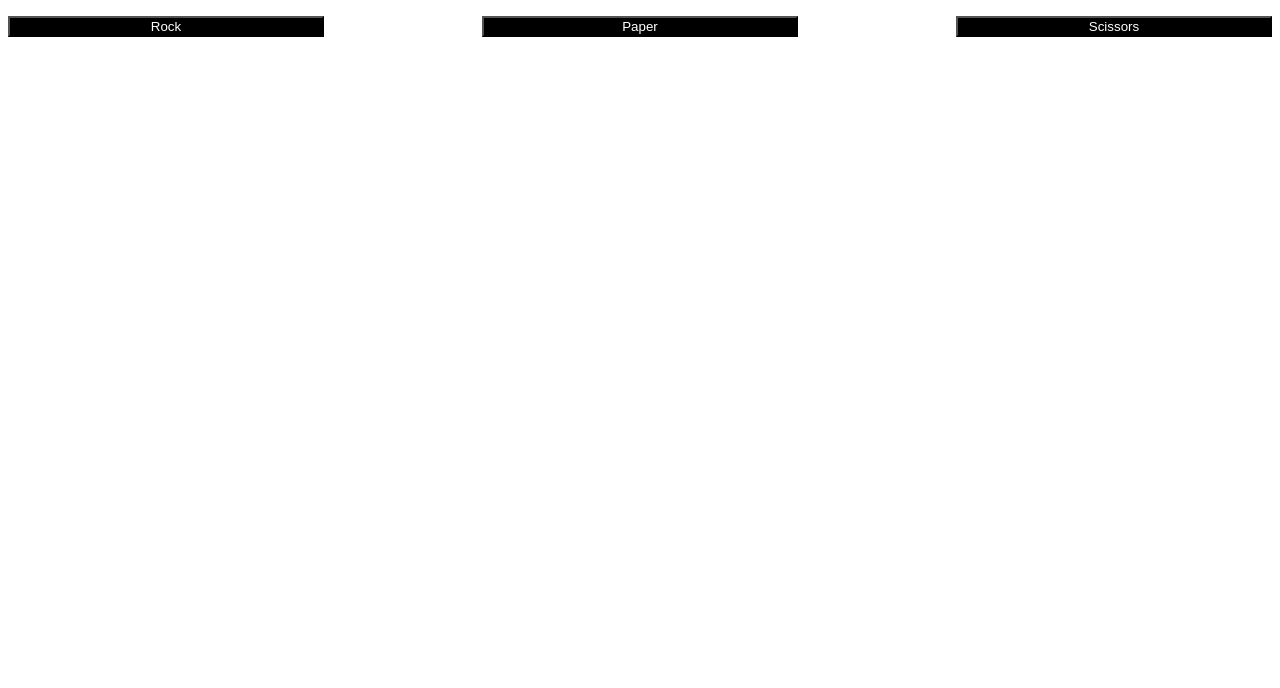
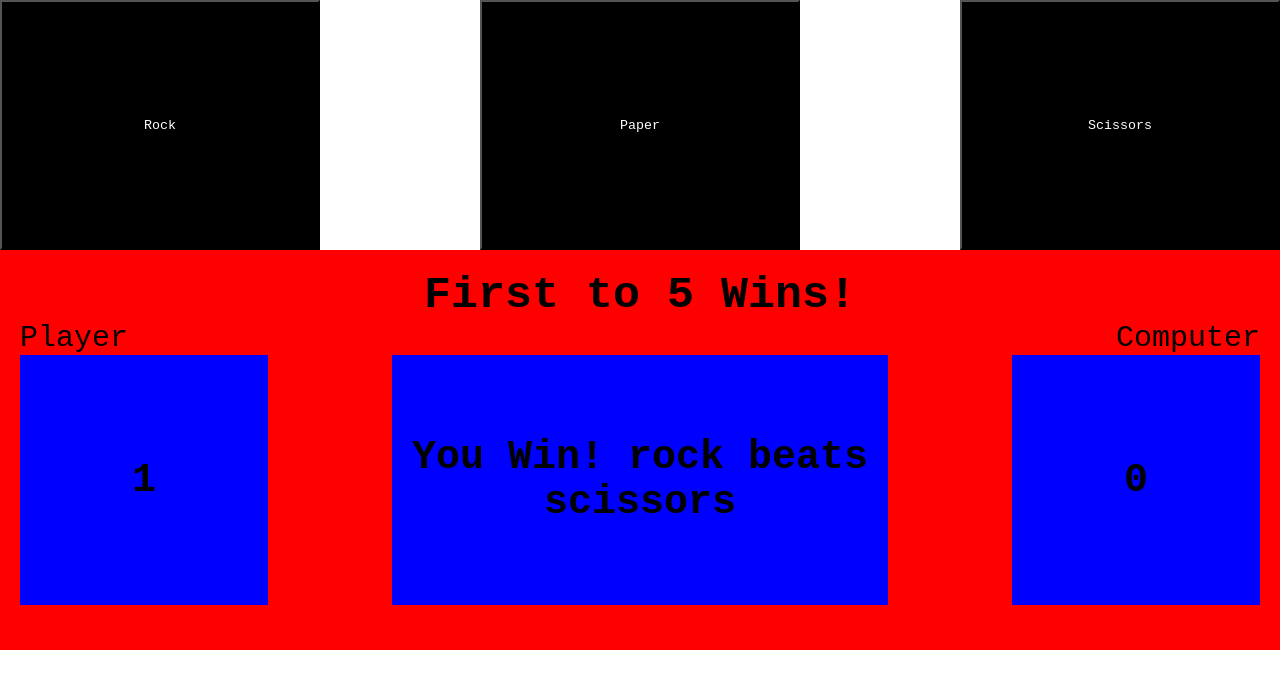
Before and after one commit to SeanCagin/rock-paper-scissors, a plain HTML site: page index.html in a window 1280 px wide. Both pictures are taken after a click on the button "Rock". Drawn offline with Linux system fonts and the light colour scheme.

Commit message:
Finish product
Add reset button and make the game fully UI functional

```diff
--- a/UIScript.js
+++ b/UIScript.js
@@ -1,9 +1,56 @@
-function sendMove() {
-    play(this.id);
+function reset() {
+    moveButtons.forEach(button => {
+        button.disabled = false;
+        button.style.backgroundColor = "black";
+    });
+
+    playerCount = 0;
+    computerCount = 0;
+
+    computerScore.textContent = computerCount;
+    playerScore.textContent = playerCount;
+    resultDisplay.textContent = "-";
+
+    this.style.visibility = "hidden";
+    this.disabled = true;
 }
 
-let moveButtons = document.querySelectorAll(".rpsButton");
+function endMessage(message) {
+    resultDisplay.textContent = message;
+    moveButtons.forEach(button => {
+        button.disabled = true;
+        button.style.backgroundColor = "gray";
+    });
+    newGameButton.style.visibility = "visible";
+    newGameButton.disabled = false;
+}
+
+function playMove() {
+    let result = play(this.id);
+    resultDisplay.textContent = result;
+
+    //These values are updated in the other js file
+    computerScore.textContent = computerCount;
+    playerScore.textContent = playerCount;
+
+    if (computerCount == 5) {
+        endMessage("The computer has won! Game Over...");
+    } else if (playerCount == 5) {
+        endMessage("The player has won! Good Job!");
+    }
+}
+
+const moveButtons = document.querySelectorAll(".rpsButton");
+const resultDisplay = document.querySelector(".result");
+const playerScore = document.querySelector(".playerWin");
+const computerScore = document.querySelector(".computerWin");
+const newGameButton = document.querySelector(".reset");
+
+let playerCount = 0;
+let computerCount = 0;
 
 moveButtons.forEach(button => {
-    button.addEventListener("click", sendMove);
+    button.addEventListener("click", playMove);
 });
+
+newGameButton.addEventListener("click", reset);
--- a/index.html
+++ b/index.html
@@ -12,6 +12,25 @@
     <li><button class="rpsButton" id="paper">Paper</button></li>
     <li><button class="rpsButton" id="scissors">Scissors</button></li>
   </ul>
+  <div class="scoreboard">
+    <div class="header">
+      <div class="title">
+        <h2>First to 5 Wins!</h2>
+      </div>
+      <div class="sides">
+        <div class="indicator">Player</div>
+        <div class="indicator">Computer</div>
+      </div>
+    </div>
+    <div class="body">
+      <div class="playerWin">0</div>
+      <div class="result">-</div>
+      <div class="computerWin">0</div>
+    </div>
+  </div>
+  <div class="resetHolder">
+    <button class="reset" disabled="true">New Game!</button>
+  </div>
   <script src="script.js"></script>
   <script src="UIScript.js"></script>
 </body>
--- a/script.js
+++ b/script.js
@@ -57,10 +57,12 @@ function playRound(userChoice, computerChoice) {
     // With how the values are assigned to rock, paper, and scissors,
     // it is easy to check for who wins like this
     if (userChoice == (computerChoice + 1) % 3) {
+        playerCount++;
         return `You Win! ${userString} beats ${computerString}`;
     } else if (userChoice == computerChoice) {
         return `Tie! Both players played ${userString}`;
     } else {
+        computerCount++;
         return `You Lose! ${computerString} beats ${userString}`;
     }
 }
@@ -74,7 +76,5 @@ function play(userChoice) {
     }
 
     let computerChoice = getComputerChoice();
-    console.log(playRound(userChoice, computerChoice));
+    return playRound(userChoice, computerChoice);
 }
-
-console.log(`%cPlease run play(<input>) where input is either "rock", "paper", or "scissors" to play!`, "font-size: 24px;");
--- a/style.css
+++ b/style.css
@@ -1,5 +1,8 @@
 * {
   box-sizing: border-box;
+  padding: 0;
+  margin: 0;
+  font-family: 'Courier New', Courier, monospace;
 }
 
 ul {
@@ -13,6 +16,7 @@ ul {
 
 li {
   width: 25%;
+  height: 250px;
 }
 
 .rpsButton {
@@ -21,3 +25,63 @@ li {
   width: 100%;
   height: 100%;
 }
+
+.result {
+  text-align: center;
+}
+
+.scoreboard {
+  background-color: red;
+  height: 400px;
+  padding: 20px;
+}
+
+.body {
+  height: 250px;
+  display: flex;
+  justify-content: space-between;
+  align-items: center;
+}
+
+.body > div {
+  height: 100%;
+  width: 20%;
+  background-color: blue;
+  font-size: 40px;
+  font-weight: bolder;
+  display: flex;
+  justify-content: center;
+  align-items: center;
+}
+
+.body > .result {
+  width: 40%;
+}
+
+.scoreboard .header {
+  font-size: 30px;
+}
+
+.scoreboard .sides {
+  display: flex;
+  justify-content: space-between;
+}
+
+.scoreboard .title {
+  text-align: center;
+  padding: 0;
+}
+
+.resetHolder {
+  display: flex;
+  justify-content: center;
+}
+
+.reset {
+  height: 250px;
+  width: 50%;
+  visibility: hidden;
+  background-color: aqua;
+  font: 50px;
+  text-align: center;
+}
```
